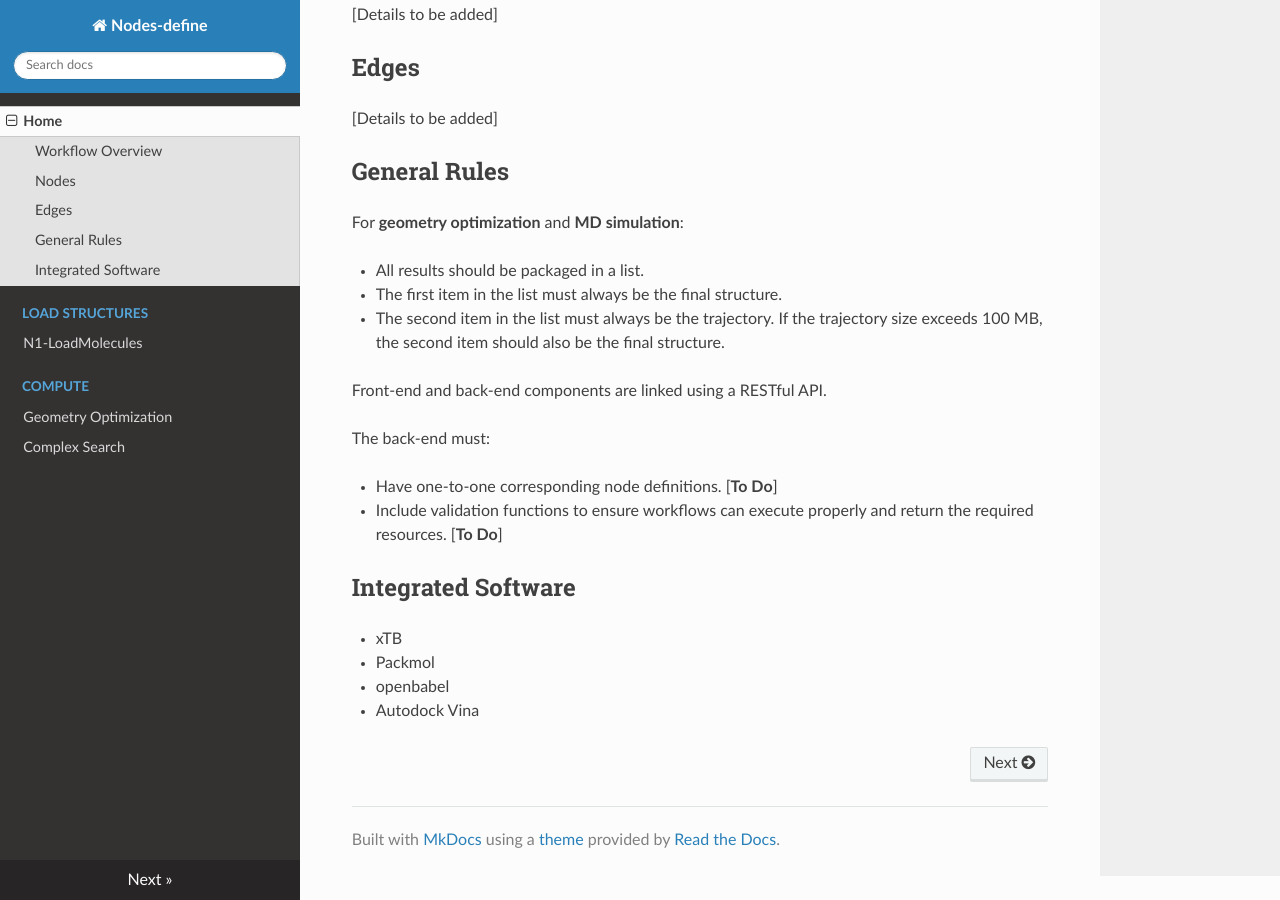
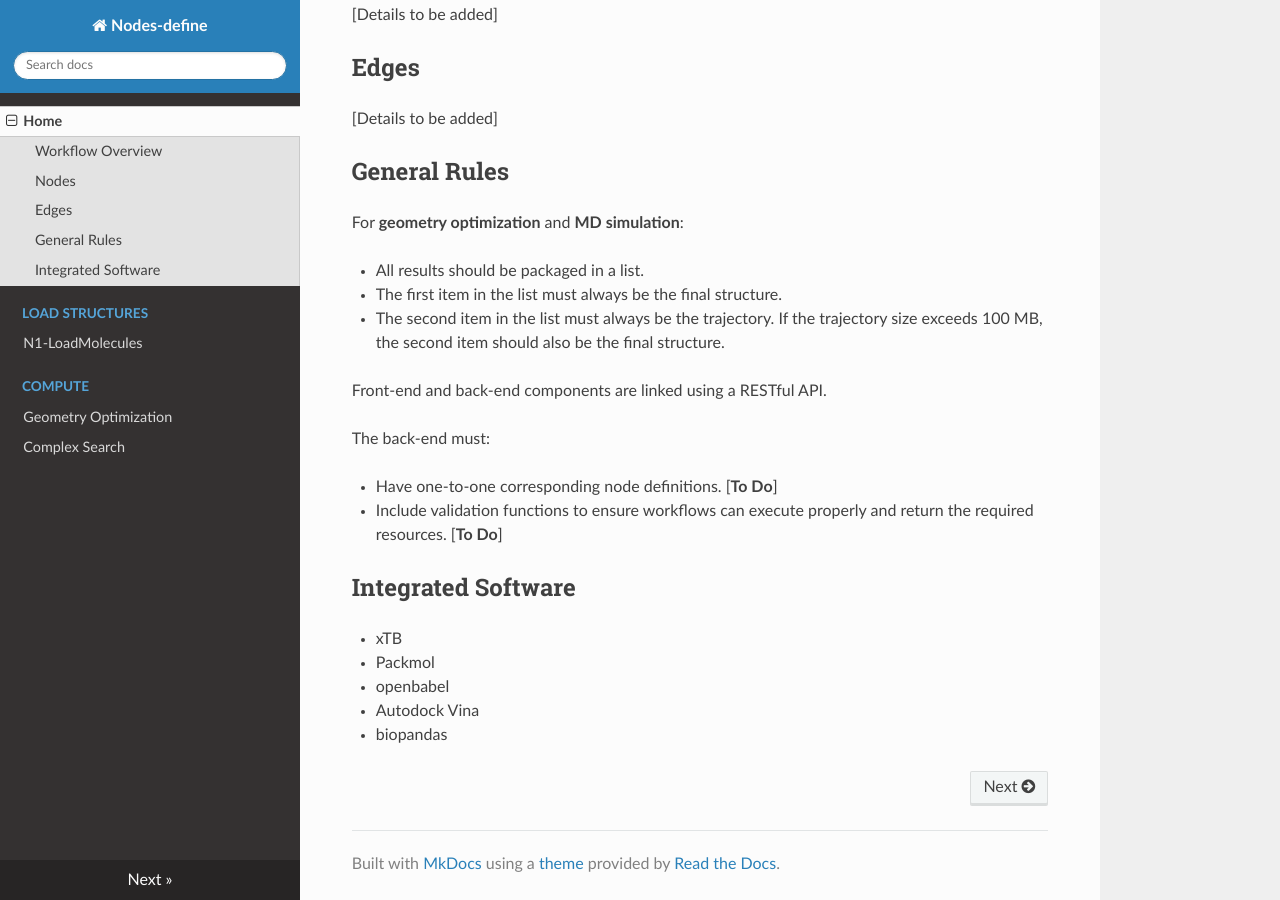
Before and after one commit to XinChenQC/node_defines, an MkDocs documentation site: the page built from docs/index.md, in a window 1280 px wide and 900 px high, scrolled down 752 px. Built offline with MkDocs 1.6.1, drawn with Linux system fonts in a browser that asks for light colours; nearby versions of some CDN libraries.

Commit message:
Update index.md

```diff
--- a/docs/index.md
+++ b/docs/index.md
@@ -38,3 +38,5 @@ The back-end must:
 - openbabel
 
 - Autodock Vina
+
+- biopandas
```
